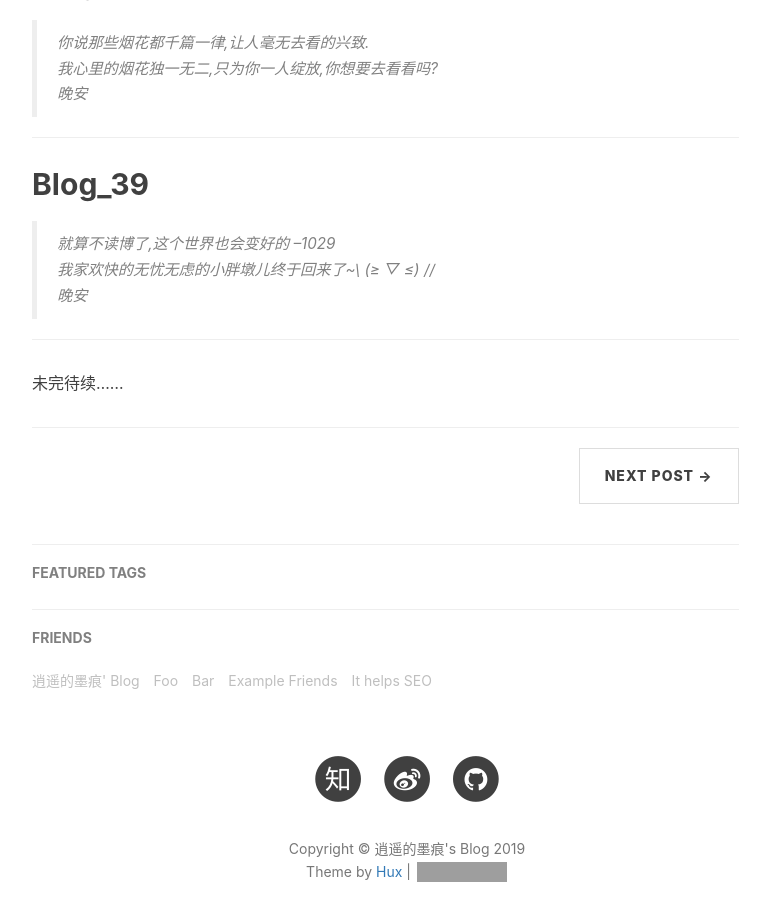
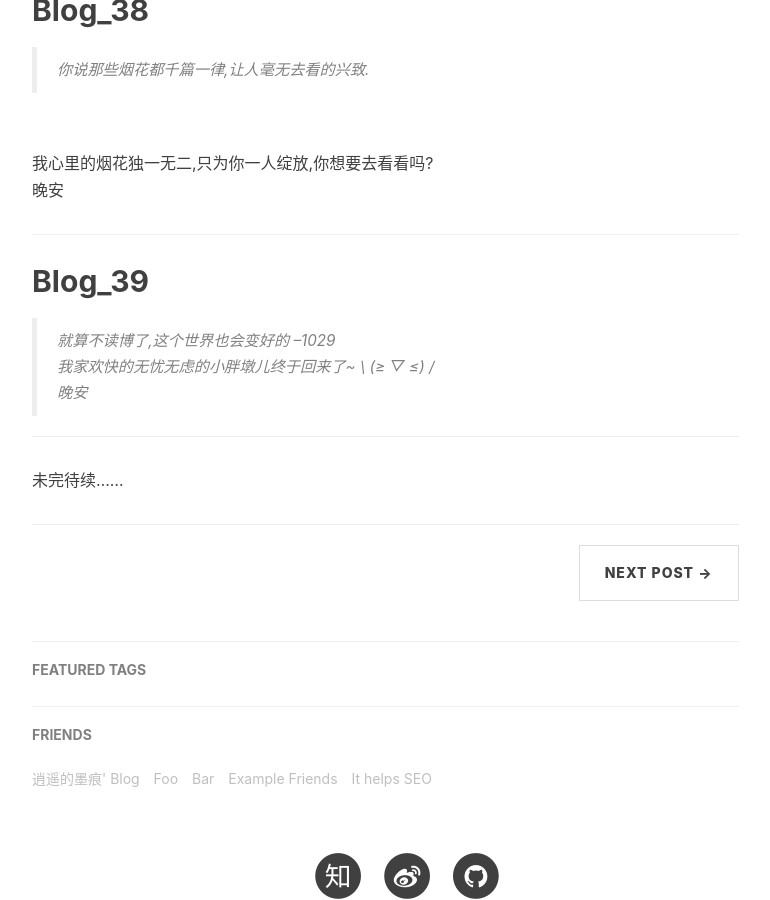
Before and after one commit to Big1ce/Big1ce.github.io, a Jekyll site: the page built from _posts/2019-08-16-good-night.markdown, in a window 1280 px wide and 900 px high, scrolled down 10742 px. Shown: the whole window, without its empty margins (233-1003 px from the left). Built offline with Jekyll 4.4.1, drawn with Linux system fonts in a browser that asks for light colours; nearby versions of some CDN libraries; comment, search, counter and statistics services are not loaded; grey boxes are pictures that could not be loaded.

```diff
--- a/_posts/2019-08-16-good-night.markdown
+++ b/_posts/2019-08-16-good-night.markdown
@@ -458,6 +459,7 @@ I love that feeling of being soft when you wrap your arms around me. And I can f
 
 
 > 你说那些烟花都千篇一律,让人毫无去看的兴致.
+
 <br>我心里的烟花独一无二,只为你一人绽放,你想要去看看吗?
 <br>晚安
 
@@ -466,8 +468,9 @@ I love that feeling of being soft when you wrap your arms around me. And I can f
 ## Blog_39
 
 
-> 就算不读博了,这个世界也会变好的 --1029
-<br>我家欢快的无忧无虑的小胖墩儿终于回来了~\\ (≥ ▽ ≤) //
+> 就算不读博了,这个世界也会变好的
+>                                 --1029
+<br>我家欢快的无忧无虑的小胖墩儿终于回来了~ \\ (≥ ▽ ≤) /
 <br>晚安
 
 ---
```
Also changed, not shown: other parts of _posts/2019-08-16-good-night.markdown (+1 -0 lines).
